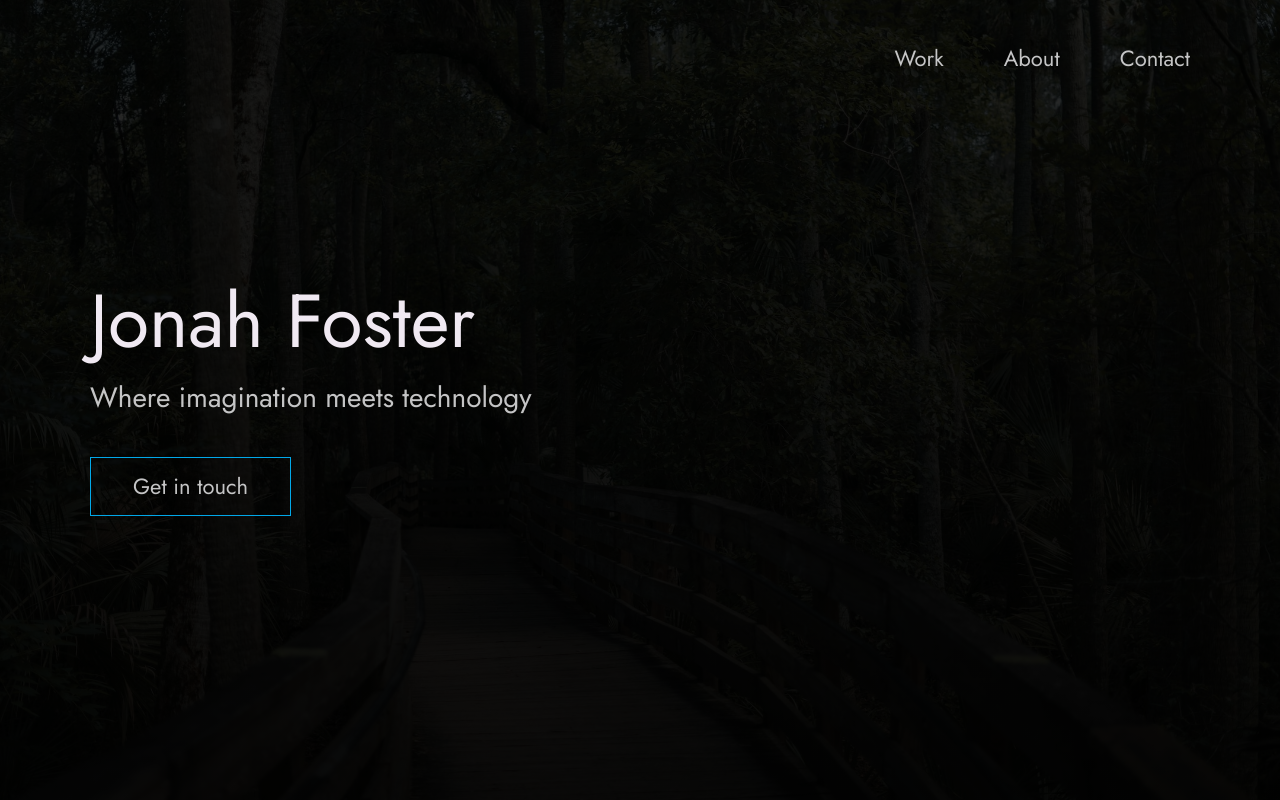
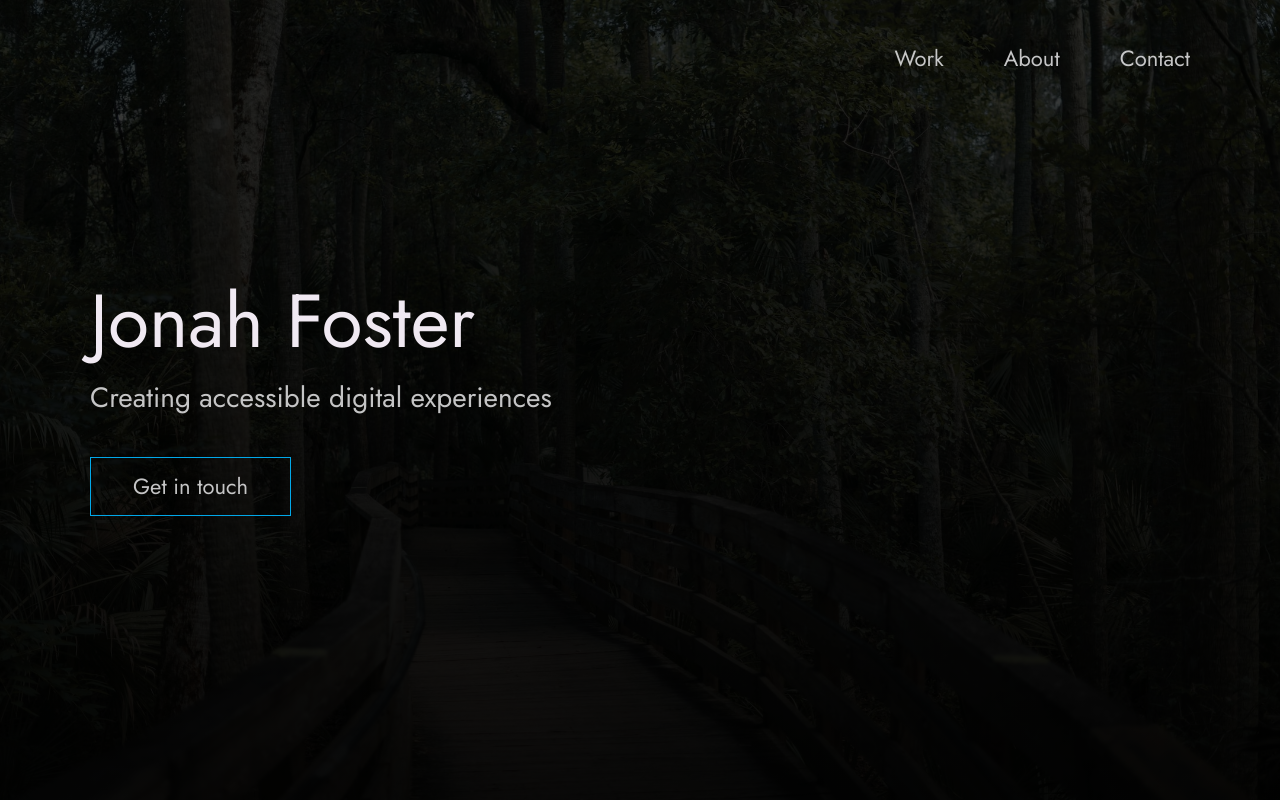
Before and after one commit to JonahFoster/react-portfolio, a React (Vite) app in the folder portfolio/: page / in a window 1280 px wide. Shown: the top 800 px of the page. Built offline with nearby package versions, Linux system fonts and the light colour scheme.

Commit message:
Change tagline

```diff
--- a/portfolio/src/Header.jsx
+++ b/portfolio/src/Header.jsx
@@ -21,7 +21,7 @@ export default function Header() {
                     <h1 className="heading-primary">
                         <span>Jonah Foster</span>
                     </h1>
-                    <p>Where imagination meets technology</p>
+                    <p>Creating accessible digital experiences</p>
                     <a href="#contact" className="btn btn--pink">Get in touch</a>
                 </div>
             </div>
--- a/portfolio/src/index.css
+++ b/portfolio/src/index.css
@@ -404,7 +404,7 @@ body:not(.user-is-tabbing) a:focus {
 /* --------------------------------------- */
 
 .header {
-    background: linear-gradient(rgba(0,0,0, .8), rgba(0,0,0, .9)),
+    background: linear-gradient(rgba(0,0,0, .7), rgba(0,0,0, .9)),
         url('./assets/header1.jpg');
     height: 100vh;
     background-size: cover;
```
